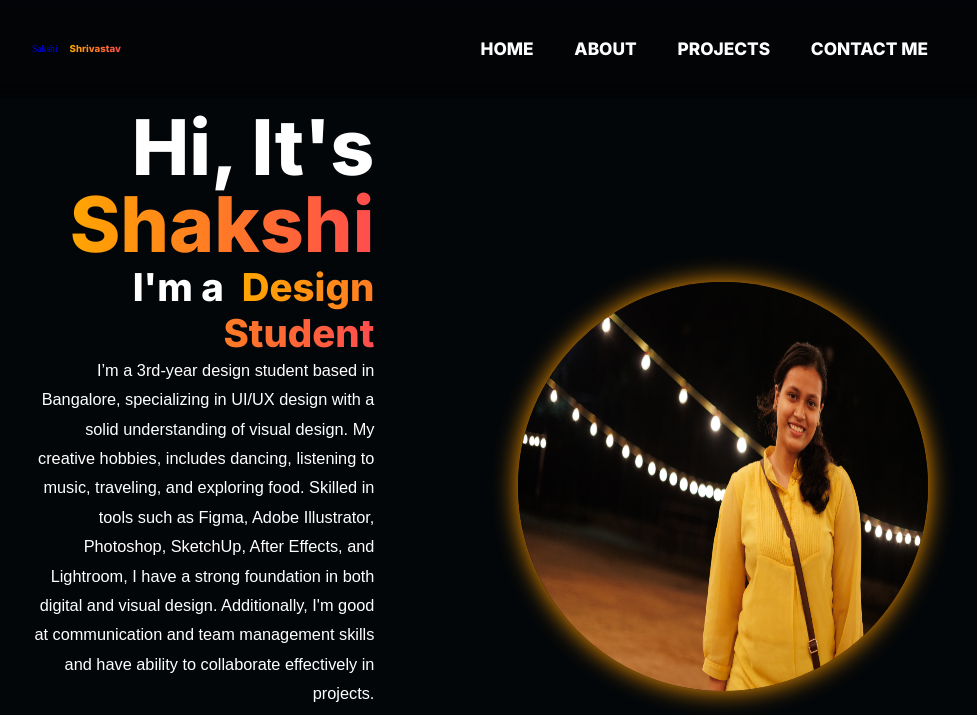
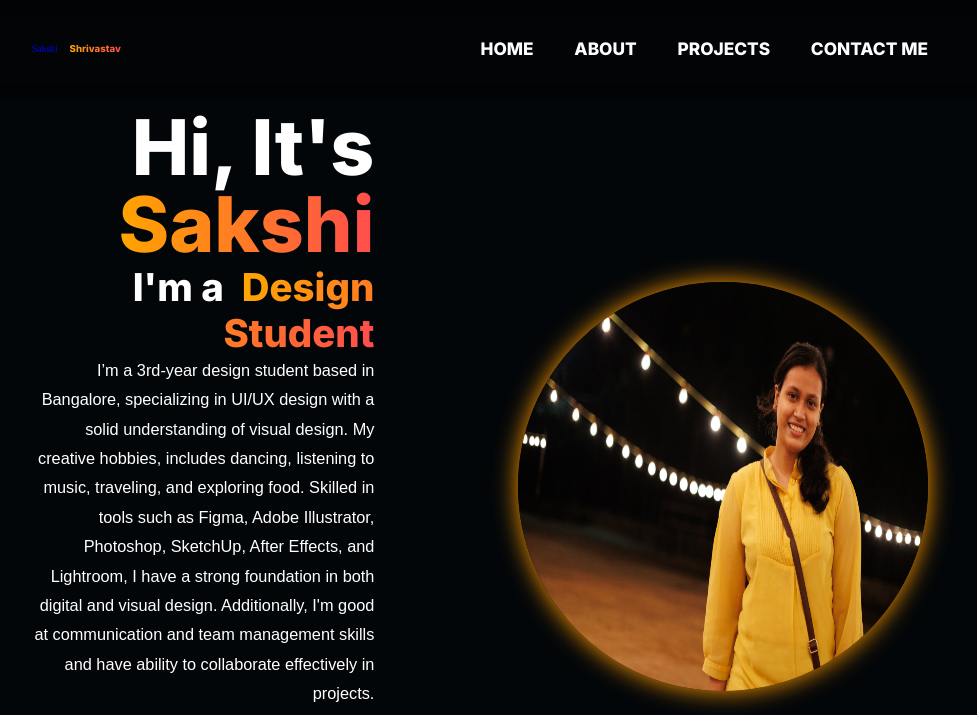
Before and after one commit to Ram-Bharose-Organization/my-website, a plain HTML site: page index.html in a window 1280 px wide. Shown: the top 715 px of the page, without its empty margins (160-1137 px from the left). Drawn offline with nearby package versions, Linux system fonts and the light colour scheme.

Commit message:
Update index.html

```diff
--- a/index.html
+++ b/index.html
@@ -36,7 +36,7 @@
 
     <section class="home" id="home">
       <div class="home-content">
-        <h1>Hi, It's <span>Shakshi</span></h1>
+        <h1>Hi, It's <span>Sakshi</span></h1>
         <h3>
           I'm a <span>Design Student</span>
         </h3>
```
